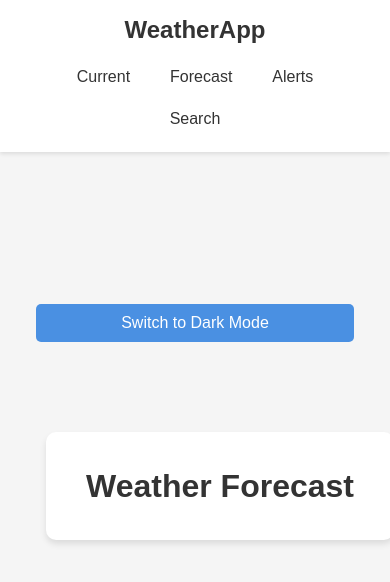
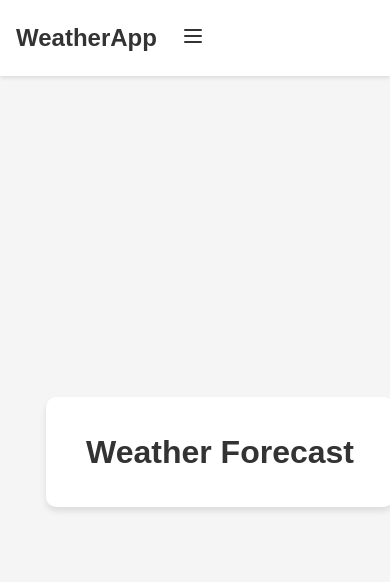
Before and after one commit to TomMcIver/Weather-App, a React (Create React App) app in the folder weather-app/: page /forecast in a window 390 px wide. Shown: the top 582 px of the page. Built offline with nearby package versions, Linux system fonts and the light colour scheme; the HTML template or start-up script is replaced by a standard one.

Commit message:
added reactive to mobile
made the nav bar collapse when the screen is small. and have moved the dark and light mode to the nav bar as an icon

```diff
--- a/weather-app/package.json
+++ b/weather-app/package.json
@@ -5,6 +5,7 @@
   "dependencies": {
     "axios": "^1.7.9",
     "cra-template": "1.2.0",
+    "lucide-react": "^0.469.0",
     "react": "^19.0.0",
     "react-dom": "^19.0.0",
     "react-router-dom": "^7.1.1",
--- a/weather-app/src/App.css
+++ b/weather-app/src/App.css
@@ -35,6 +35,93 @@ body {
 }
 
 
+.navbar {
+  background: var(--card-background);
+  padding: 1rem 2rem;
+  display: flex;
+  justify-content: space-between;
+  align-items: center;
+  box-shadow: 0 2px 4px var(--card-shadow);
+  position: fixed;
+  top: 0;
+  left: 0;
+  right: 0;
+  z-index: 1000;
+}
+
+.navbar-brand {
+  font-size: 1.5rem;
+  font-weight: bold;
+  display: flex;
+  align-items: center;
+  gap: 1rem;
+}
+
+.nav-logo {
+  color: var(--text-color);
+  text-decoration: none;
+  transition: color 0.3s;
+}
+
+.nav-logo:hover {
+  color: var(--button-background);
+}
+
+.nav-links {
+  display: flex;
+  gap: 1.5rem;
+  align-items: center;
+}
+
+.nav-item {
+  color: var(--text-color);
+  text-decoration: none;
+  padding: 0.5rem 1rem;
+  border-radius: 5px;
+  transition: all 0.3s ease;
+}
+
+.nav-item:hover {
+  background: var(--button-background);
+  color: white;
+}
+
+
+.hamburger-button {
+  display: none;
+  background: none;
+  border: none;
+  padding: 0.5rem;
+  color: var(--text-color);
+  cursor: pointer;
+}
+
+.hamburger-button:hover {
+  background: none;
+}
+
+
+.theme-toggle-nav {
+  padding: 0.5rem;
+  background: transparent;
+  border: 1px solid var(--text-color);
+  border-radius: 50%;
+  width: 40px;
+  height: 40px;
+  display: flex;
+  align-items: center;
+  justify-content: center;
+  cursor: pointer;
+  transition: all 0.3s ease;
+  color: var(--text-color);
+}
+
+.theme-toggle-nav:hover {
+  background: var(--text-color);
+  color: var(--background-color);
+}
+
+
 .app-container {
   width: 100%;
   max-width: 500px;
@@ -43,14 +130,7 @@ body {
   border-radius: 10px;
   box-shadow: 0 4px 6px var(--card-shadow);
   text-align: center;
-  margin: 20px;
-}
-
-
-h1 {
-  font-size: 2rem;
-  margin-bottom: 20px;
-  color: var(--text-color);
+  margin: 100px auto 20px auto;
 }
 
 
@@ -100,6 +180,7 @@ button:active {
   transform: scale(0.98);
 }
 
+
 .weather-details {
   margin-top: 20px;
   padding: 20px;
@@ -120,6 +201,7 @@ button:active {
   color: var(--text-color);
 }
 
+
 .weather-icon {
   width: 100px;
   height: 100px;
@@ -127,24 +209,45 @@ button:active {
 }
 
 
-.theme-toggle {
-  margin: 10px 0;
-  padding: 10px 15px;
-  background: var(--button-background);
-  color: white;
-}
+@media (max-width: 768px) {
+  .navbar {
+    padding: 1rem;
+  }
 
+  .hamburger-button {
+    display: block;
+  }
 
-.location-button {
-  background-color: var(--button-background);
-  width: auto;
-}
+  .nav-links {
+    display: none;
+    position: absolute;
+    top: 100%;
+    left: 0;
+    right: 0;
+    flex-direction: column;
+    background: var(--card-background);
+    padding: 1rem;
+    gap: 0.5rem;
+    box-shadow: 0 4px 6px var(--card-shadow);
+    transform: translateY(-100%);
+    opacity: 0;
+    transition: all 0.3s ease-in-out;
+  }
 
+  .nav-links.active {
+    display: flex;
+    transform: translateY(0);
+    opacity: 1;
+  }
 
-@media (max-width: 600px) {
-  .app-container {
-    margin: 10px;
-    padding: 15px;
+  .nav-item {
+    width: 100%;
+    text-align: center;
+    padding: 0.8rem;
+  }
+
+  .theme-toggle-nav {
+    margin: 0.5rem auto;
   }
 
   .search-container {
@@ -160,74 +263,12 @@ button:active {
     width: 100%;
   }
 
+  .app-container {
+    margin: 80px 10px 20px 10px;
+    padding: 15px;
+  }
+
   .weather-details {
     padding: 15px;
   }
 }
-
-/* Navbar Styles */
-.navbar {
-  background: var(--card-background);
-  padding: 1rem;
-  display: flex;
-  justify-content: space-between;
-  align-items: center;
-  box-shadow: 0 2px 4px var(--card-shadow);
-  position: fixed;
-  top: 0;
-  left: 0;
-  right: 0;
-  z-index: 1000;
-}
-
-.navbar-brand {
-  font-size: 1.5rem;
-  font-weight: bold;
-}
-
-.nav-logo {
-  color: var(--text-color);
-  text-decoration: none;
-  transition: color 0.3s;
-}
-
-.nav-logo:hover {
-  color: var(--button-background);
-}
-
-.nav-links {
-  display: flex;
-  gap: 1.5rem;
-}
-
-.nav-item {
-  color: var(--text-color);
-  text-decoration: none;
-  padding: 0.5rem 1rem;
-  border-radius: 5px;
-  transition: all 0.3s ease;
-}
-
-.nav-item:hover {
-  background: var(--button-background);
-  color: white;
-}
-
-
-.app-container {
-  margin-top: 80px;
-}
-
-
-@media (max-width: 600px) {
-  .navbar {
-    flex-direction: column;
-    gap: 1rem;
-  }
-
-  .nav-links {
-    flex-wrap: wrap;
-    justify-content: center;
-    gap: 0.5rem;
-  }
-}
--- a/weather-app/src/App.js
+++ b/weather-app/src/App.js
@@ -2,7 +2,6 @@ import React, { useState, useEffect } from 'react';
 import { BrowserRouter as Router, Routes, Route } from 'react-router-dom';
 import axios from 'axios';
 import './App.css';
-
 
 import Navbar from './components/Navbar';
 import ForecastPage from './pages/ForecastPage';
@@ -138,10 +137,7 @@ function App() {
   return (
     <Router>
       <div>
-        <Navbar theme={theme} />
-        <button className="theme-toggle fixed-theme-toggle" onClick={toggleTheme}>
-          Switch to {theme === 'light' ? 'Dark' : 'Light'} Mode
-        </button>
+        <Navbar theme={theme} toggleTheme={toggleTheme} />
         <Routes>
           <Route path="/" element={<CurrentWeather />} />
           <Route path="/forecast" element={<ForecastPage />} />
--- a/weather-app/src/components/Navbar.js
+++ b/weather-app/src/components/Navbar.js
@@ -1,27 +1,45 @@
-import React from 'react';
+import React, { useState } from 'react';
 import { Link } from 'react-router-dom';
+import { Sun, Moon, Menu, X } from 'lucide-react';
 
-const Navbar = ({ theme }) => {
+const Navbar = ({ theme, toggleTheme }) => {
+  const [isOpen, setIsOpen] = useState(false);
+
+  const toggleMenu = () => {
+    setIsOpen(!isOpen);
+  };
+
+  const closeMenu = () => {
+    setIsOpen(false);
+  };
+
   return (
     <nav className="navbar">
       <div className="navbar-brand">
         <Link to="/" className="nav-logo">
           WeatherApp
         </Link>
+        <button className="hamburger-button" onClick={toggleMenu}>
+          {isOpen ? <X size={24} /> : <Menu size={24} />}
+        </button>
       </div>
-      <div className="nav-links">
-        <Link to="/" className="nav-item">
+
+      <div className={`nav-links ${isOpen ? 'active' : ''}`}>
+        <Link to="/" className="nav-item" onClick={closeMenu}>
           Current
         </Link>
-        <Link to="/forecast" className="nav-item">
+        <Link to="/forecast" className="nav-item" onClick={closeMenu}>
           Forecast
         </Link>
-        <Link to="/alerts" className="nav-item">
+        <Link to="/alerts" className="nav-item" onClick={closeMenu}>
           Alerts
         </Link>
-        <Link to="/search" className="nav-item">
+        <Link to="/search" className="nav-item" onClick={closeMenu}>
           Search
         </Link>
+        <button onClick={toggleTheme} className="theme-toggle-nav">
+          {theme === 'light' ? <Moon size={20} /> : <Sun size={20} />}
+        </button>
       </div>
     </nav>
   );
```
Also changed, not shown: 1 other file (tests, documents, lock files or other folders).
